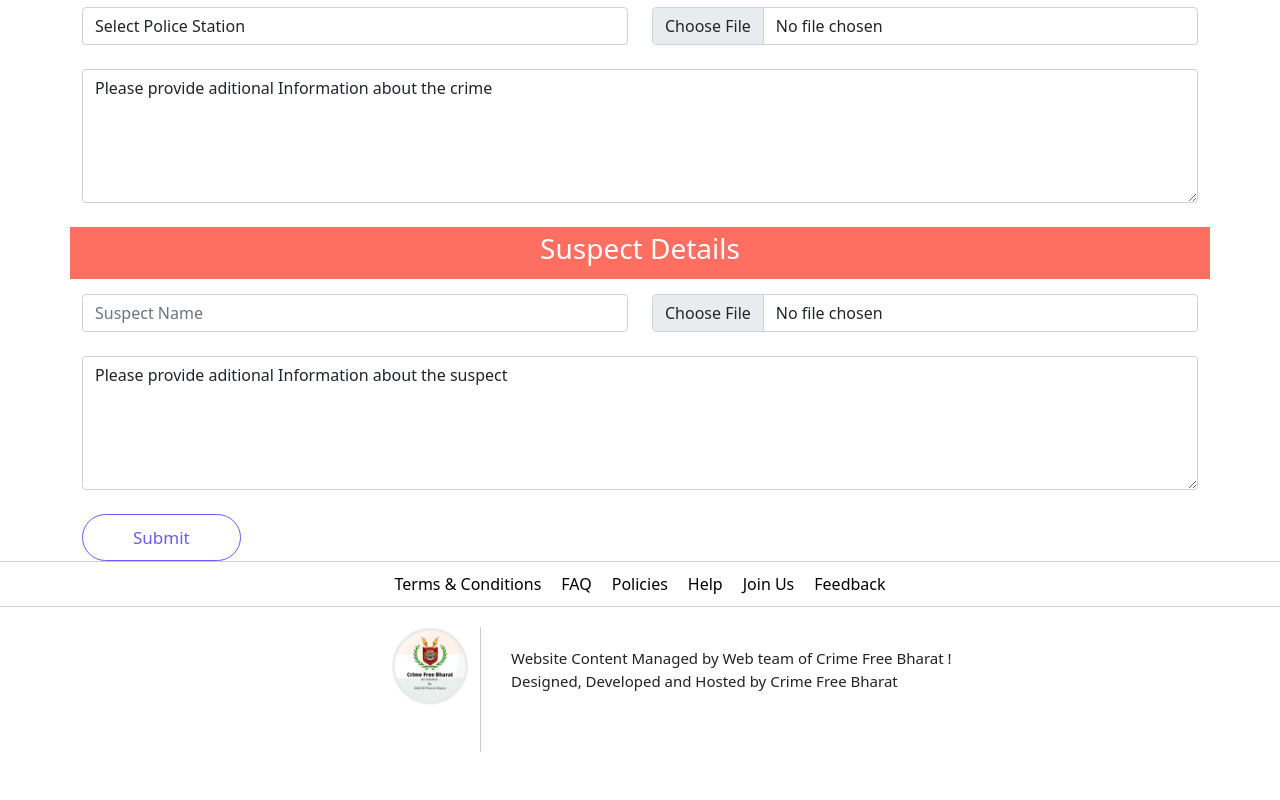
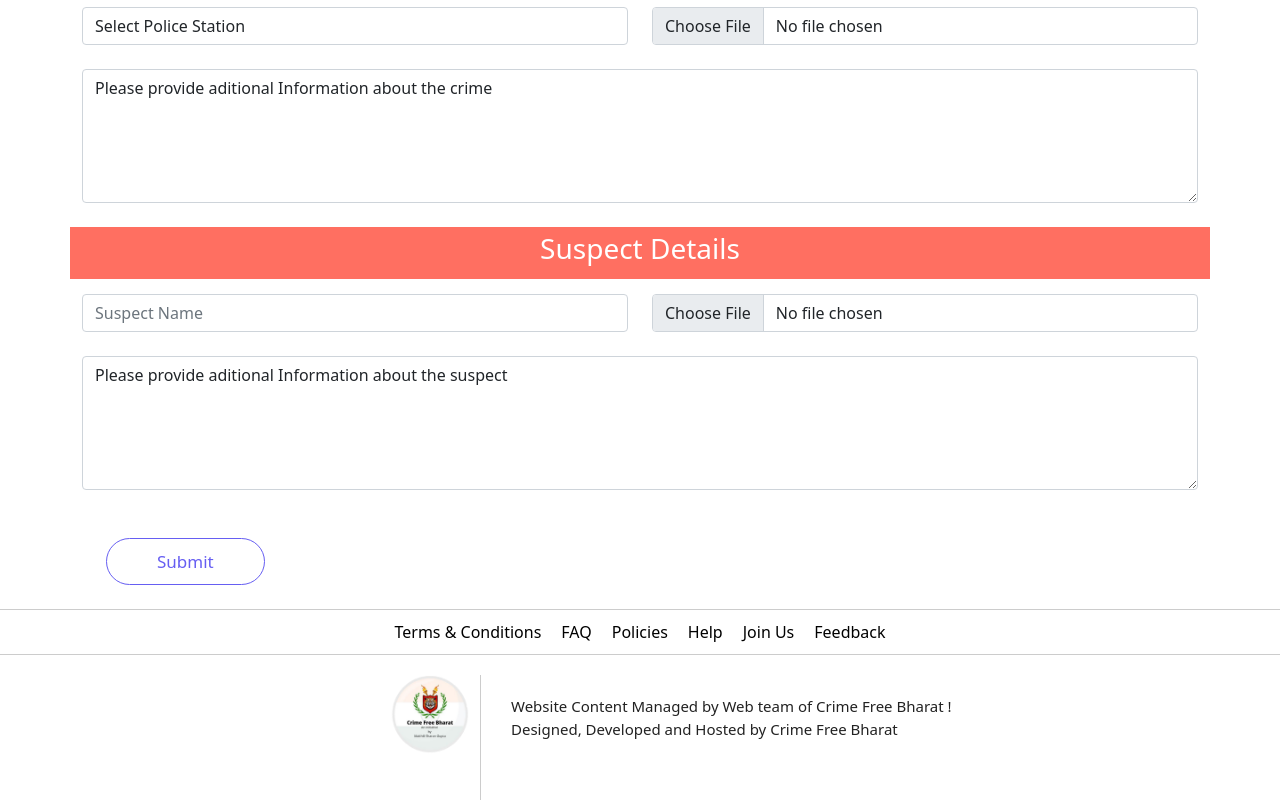
Before and after one commit to Crime-Free-Bharat/cfb_website, a React (Create React App) app in the folder client/: page /report in a window 1280 px wide. Shown: the part 484-1284 px from the top of the page. Before the commit the page ends 1236 px from the top, so only its background shows below. Built offline with nearby package versions, Linux system fonts and the light colour scheme.

Commit message:
commit for file changes

```diff
--- a/client/src/App.css
+++ b/client/src/App.css
@@ -5,6 +5,7 @@
 }
 body {
   font-family: "Roboto", sans-serif;
+  scroll-behavior: smooth;
 }
 
 /*====================================================================== header/navbar =============================================================== */
--- a/client/src/components/Navbar.js
+++ b/client/src/components/Navbar.js
@@ -51,7 +51,7 @@ const Navbar = () => {
         </div>
 
         <div className="nav2 main">
-          <NavLink to="#">
+          <NavLink to="/">
             <img src={logo} alt="logo_crime_free_bharat" />
           </NavLink>
 
--- a/client/src/components/Report_crime.js
+++ b/client/src/components/Report_crime.js
@@ -88,7 +88,7 @@ const Report_crime = () => {
                             <br />
                             <div className="row">
                                 <div className="col-12">
-                                    <button type="submit" className="sendbtn">Submit</button>
+                                    <button type="submit" className="sendbtn m-4">Submit</button>
                                 </div>
                             </div>
                         </form>
```
